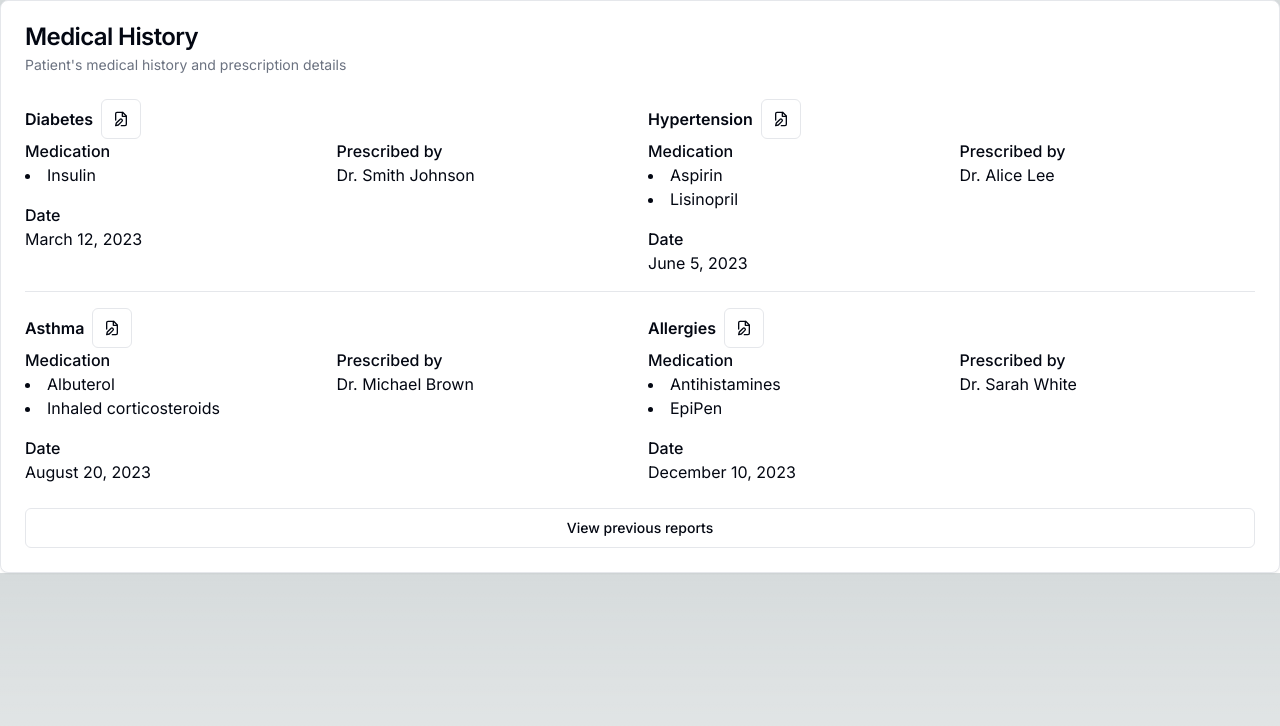
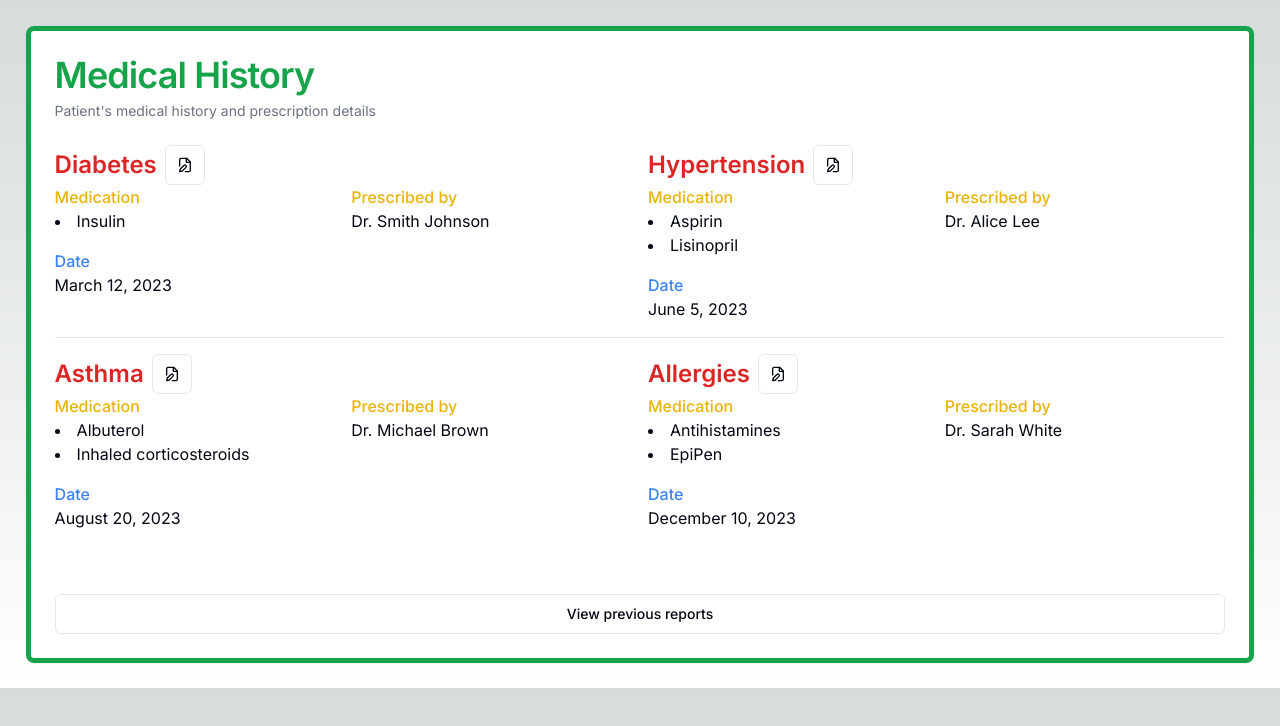
Before and after one commit to jatinsahijwani/healthcare, a Next.js app: page /medical-history in a window 1280 px wide. Shown: the top 726 px of the page. Built offline with nearby package versions, Linux system fonts and the light colour scheme.

Commit message:
medical history0

```diff
--- a/components/medical-history-card.tsx
+++ b/components/medical-history-card.tsx
@@ -29,16 +29,41 @@ import { Separator } from "@/components/ui/separator"
 
 export function MedicalHistoryCard() {
   return (
-    <Card key="1">
+    <Card key="1" className="m-[2vw] border-green-600 border-[5px]">
       <CardHeader>
-        <CardTitle>Medical History</CardTitle>
+        <CardTitle className=" text-green-600 text-4xl">Medical History</CardTitle>
         <CardDescription>Patient's medical history and prescription details</CardDescription>
       </CardHeader>
       <CardContent className="space-y-4">
         <div className="grid grid-cols-1 md:grid-cols-2 gap-4">
           <div className="border-black">
             <div className="flex items-center gap-2">
-              <h3 className="font-semibold">Diabetes</h3>
+              <h3 className="font-semibold text-red-600 text-2xl">Diabetes</h3>
+              <Button  size="icon" variant="outline">
+                <FileEditIcon className="h-4 w-4" />
+                <span className="sr-only ">Edit</span>
+              </Button>
+            </div>
+            <div className="grid grid-cols-1 md:grid-cols-2 gap-4">
+              <div>
+                <h4 className="font-medium text-yellow-500">Medication</h4>
+                <ul className="list-disc list-inside">
+                  <li>Insulin</li>
+                </ul>
+              </div>
+              <div>
+                <h4 className="font-medium text-yellow-500 ">Prescribed by</h4>
+                <p>Dr. Smith Johnson</p>
+              </div>
+              <div>
+                <h4 className="font-medium text-blue-500">Date</h4>
+                <p>March 12, 2023</p>
+              </div>
+            </div>
+          </div>
+          <div>
+            <div className="flex items-center gap-2">
+              <h3 className="font-semibold text-red-600 text-2xl">Hypertension</h3>
               <Button size="icon" variant="outline">
                 <FileEditIcon className="h-4 w-4" />
                 <span className="sr-only">Edit</span>
@@ -46,43 +71,18 @@ export function MedicalHistoryCard() {
             </div>
             <div className="grid grid-cols-1 md:grid-cols-2 gap-4">
               <div>
-                <h4 className="font-medium">Medication</h4>
-                <ul className="list-disc list-inside">
-                  <li>Insulin</li>
-                </ul>
-              </div>
-              <div>
-                <h4 className="font-medium">Prescribed by</h4>
-                <p>Dr. Smith Johnson</p>
-              </div>
-              <div>
-                <h4 className="font-medium">Date</h4>
-                <p>March 12, 2023</p>
-              </div>
-            </div>
-          </div>
-          <div>
-            <div className="flex items-center gap-2">
-              <h3 className="font-semibold">Hypertension</h3>
-              <Button size="icon" variant="outline">
-                <FileEditIcon className="h-4 w-4" />
-                <span className="sr-only">Edit</span>
-              </Button>
-            </div>
-            <div className="grid grid-cols-1 md:grid-cols-2 gap-4">
-              <div>
-                <h4 className="font-medium">Medication</h4>
+                <h4 className="font-medium  text-yellow-500">Medication</h4>
                 <ul className="list-disc list-inside">
                   <li>Aspirin</li>
                   <li>Lisinopril</li>
                 </ul>
               </div>
               <div>
-                <h4 className="font-medium">Prescribed by</h4>
+                <h4 className="font-medium  text-yellow-500 ">Prescribed by</h4>
                 <p>Dr. Alice Lee</p>
               </div>
               <div>
-                <h4 className="font-medium">Date</h4>
+                <h4 className="font-medium text-blue-500">Date</h4>
                 <p>June 5, 2023</p>
               </div>
             </div>
@@ -92,7 +92,7 @@ export function MedicalHistoryCard() {
         <div className="grid grid-cols-1 md:grid-cols-2 gap-4">
           <div>
             <div className="flex items-center gap-2">
-              <h3 className="font-semibold">Asthma</h3>
+              <h3 className="font-semibold text-red-600 text-2xl">Asthma</h3>
               <Button size="icon" variant="outline">
                 <FileEditIcon className="h-4 w-4" />
                 <span className="sr-only">Edit</span>
@@ -100,25 +100,25 @@ export function MedicalHistoryCard() {
             </div>
             <div className="grid grid-cols-1 md:grid-cols-2 gap-4">
               <div>
-                <h4 className="font-medium">Medication</h4>
+                <h4 className="font-medium  text-yellow-500">Medication</h4>
                 <ul className="list-disc list-inside">
                   <li>Albuterol</li>
                   <li>Inhaled corticosteroids</li>
                 </ul>
               </div>
               <div>
-                <h4 className="font-medium">Prescribed by</h4>
+                <h4 className="font-medium  text-yellow-500">Prescribed by</h4>
                 <p>Dr. Michael Brown</p>
               </div>
               <div>
-                <h4 className="font-medium">Date</h4>
+                <h4 className="font-medium text-blue-500">Date</h4>
                 <p>August 20, 2023</p>
               </div>
             </div>
           </div>
           <div>
             <div className="flex items-center gap-2">
-              <h3 className="font-semibold">Allergies</h3>
+              <h3 className="font-semibold text-red-600 text-2xl">Allergies</h3>
               <Button size="icon" variant="outline">
                 <FileEditIcon className="h-4 w-4" />
                 <span className="sr-only">Edit</span>
@@ -126,25 +126,25 @@ export function MedicalHistoryCard() {
             </div>
             <div className="grid grid-cols-1 md:grid-cols-2 gap-4">
               <div>
-                <h4 className="font-medium">Medication</h4>
+                <h4 className="font-medium  text-yellow-500">Medication</h4>
                 <ul className="list-disc list-inside">
                   <li>Antihistamines</li>
                   <li>EpiPen</li>
                 </ul>
               </div>
               <div>
-                <h4 className="font-medium">Prescribed by</h4>
+                <h4 className="font-medium  text-yellow-500">Prescribed by</h4>
                 <p>Dr. Sarah White</p>
               </div>
               <div>
-                <h4 className="font-medium">Date</h4>
+                <h4 className="font-medium text-blue-500">Date</h4>
                 <p>December 10, 2023</p>
               </div>
             </div>
           </div>
         </div>
       </CardContent>
-      <CardFooter>
+      <CardFooter className="mt-[5vh]">
         <Button className="w-full" variant="outline">
           View previous reports
         </Button>
```
